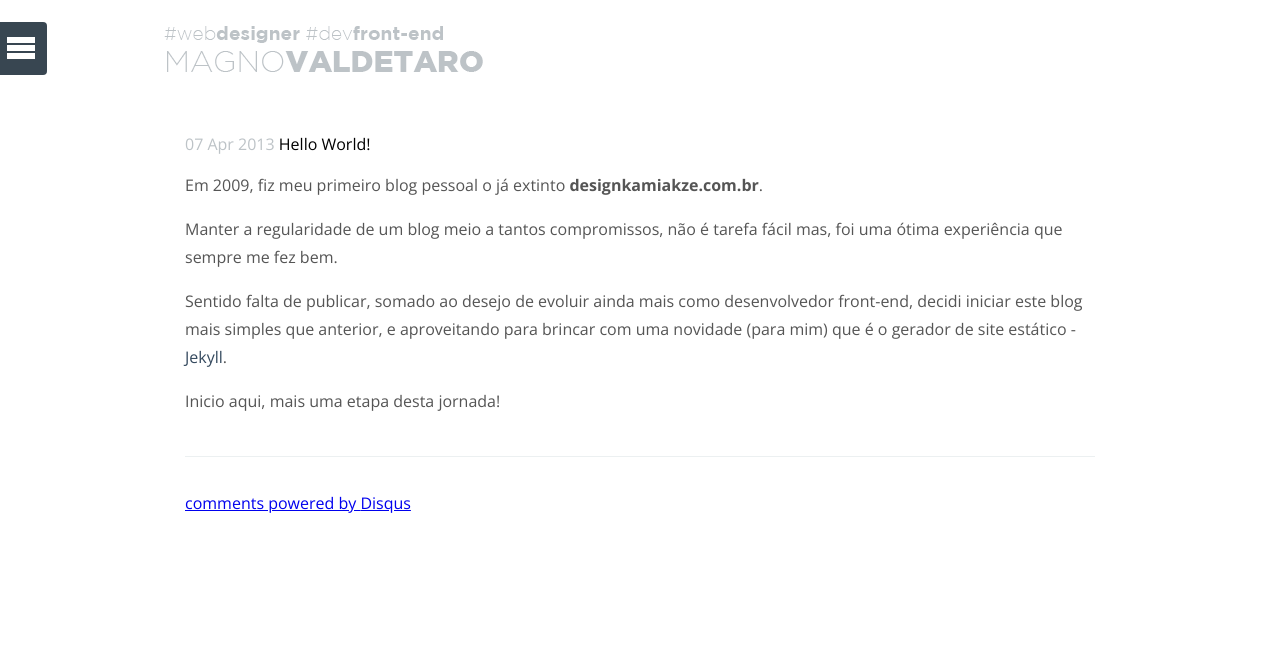
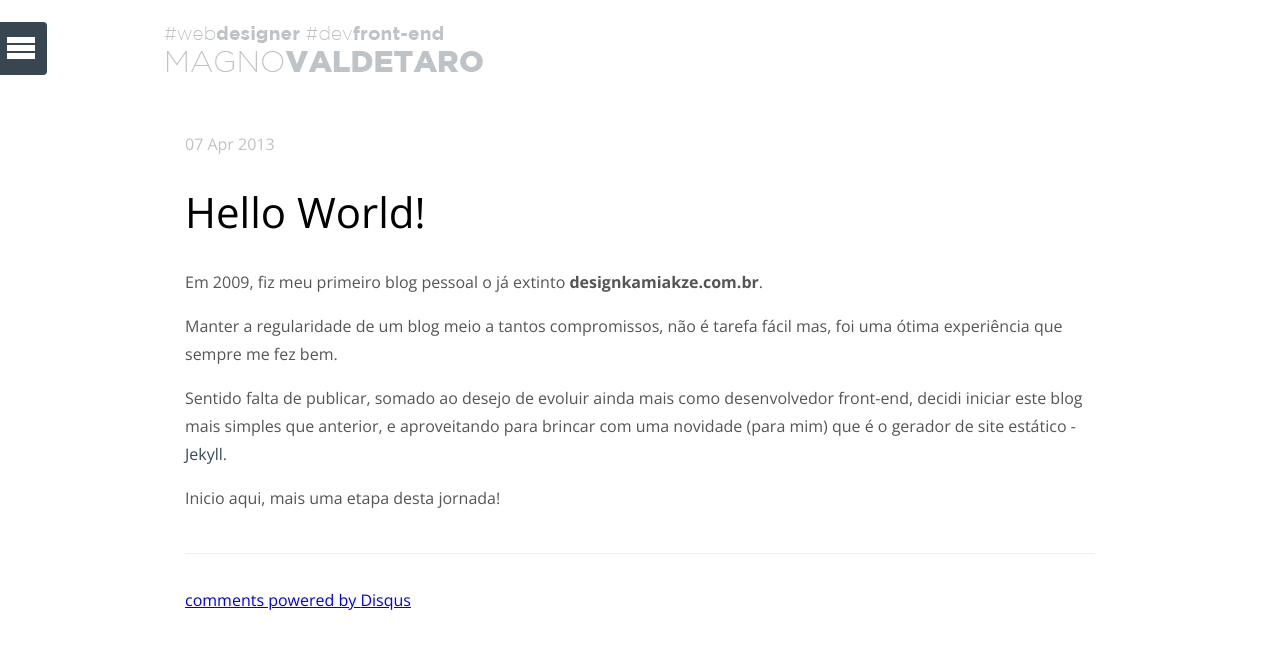
Before and after one commit to mvaldetaro/mvaldetaro.github.io, a Jekyll site: the page built from _posts/2013-04-07-hello-world.html, in a window 1280 px wide. Shown: the top 649 px of the page. Built offline with Jekyll 4.4.1, drawn with Linux system fonts in a browser that asks for light colours; nearby versions of some CDN libraries; Markdown is read by kramdown in place of the engine named in the settings; comment, search, counter and statistics services are not loaded.

Commit message:
Corrigido o título

```diff
--- a/_layouts/post.html
+++ b/_layouts/post.html
@@ -6,16 +6,16 @@
   <!-- content -->
   <div class="container">
   <div class="infinite-spinner">
-        <div class="loader"></div>
-      </div>
+    <div class="loader"></div>
+  </div>
   {% include header.html %}
     <section id="content" class="post">
       <article class="entry-content">
         <span class="data">{{ page.date | date_to_string }}</span>
-        {{ page.title }}
+        <h1 class="title">{{ page.title }}</h1>
         {{ content }}
       </article>
-      {{ % if page.comments = true % }}
+      {{ % if page.comments % }}
         <div id="disqus_thread"></div>
         <script type="text/javascript">
             var disqus_shortname = 'magnovaldetaro';
```
